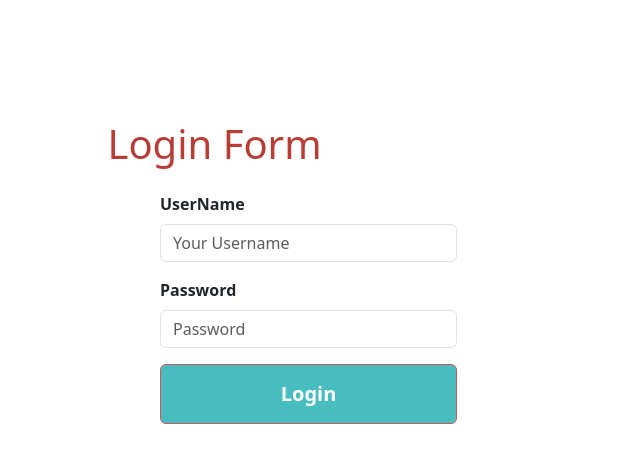
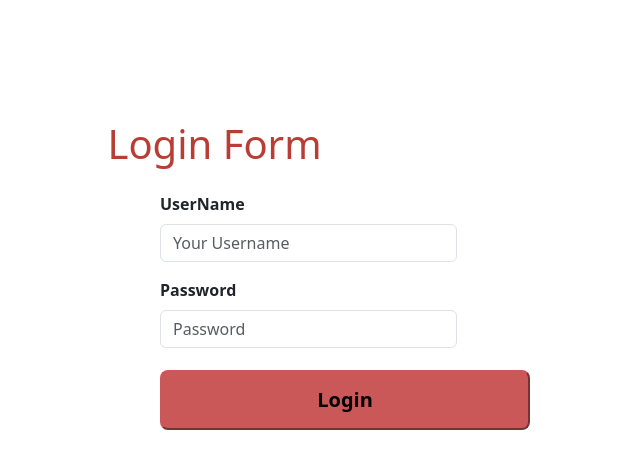
Before and after one commit to MariaSabu0206/LearningTask1, a React (Create React App) app: page /login in a window 1280 px wide. Shown: the top 468 px of the page, without its empty margins (430-1070 px from the left). Built offline with nearby package versions, Linux system fonts and the light colour scheme; no server answers.

Commit message:
made changes

```diff
--- a/src/App.js
+++ b/src/App.js
@@ -5,6 +5,7 @@ import Login from './Components/Login';
 import { UserContext, UserProvider } from './Components/UserContext';
 import ProtectedRoutes from './Components/ProtectedRoutes';
 import { useContext, useState } from 'react';
+import ToastProvider from './Components/ToastProvider';
 
 const AppContent = () => {
   const [isSidebarOpen, setIsSidebarOpen] = useState(true);
@@ -40,7 +41,9 @@ const AppContent = () => {
                 <Login />
               )
             } />
-          <Route path="/*" element={<ProtectedRoutes />} />
+
+               <Route path="/*" element={<ToastProvider><ProtectedRoutes /></ToastProvider>} />
+
         </Routes>
       </div>
     </>
@@ -51,9 +54,13 @@ function App() {
   return (
 
     <UserProvider>
-      <Router>
+
+        <Router>
+
            <AppContent />
-      </Router>
+
+        </Router>
+
     </UserProvider>
   );
 }
--- a/src/CSS/Login.css
+++ b/src/CSS/Login.css
@@ -24,7 +24,10 @@
 .loginbutton{
     background-color: rgb(203, 88, 88) !important;
     border-color: rgb(203, 88, 88) !important;
+    border-radius: 8px;
     height: 60px;
+    width: 370px;
+    margin: 6px 320px;
     font-size: 20px !important;
     font-weight: 700 !important;
 }
--- a/src/Components/Login.jsx
+++ b/src/Components/Login.jsx
@@ -1,6 +1,5 @@
 import React, { useState } from 'react';
 import Form from 'react-bootstrap/Form';
-import Button from 'react-bootstrap/Button';
 import { useNavigate } from 'react-router-dom';
 import axios from 'axios';
 import '../CSS/Login.css';
@@ -67,9 +66,9 @@ const Login = () => {
             />
           </Form.Group>
 
-          <Button className="loginbutton" type="submit">
+          <button className="loginbutton" type="submit">
             Login
-          </Button>
+          </button>
           {error && <div className="alert alert-danger">{error}</div>}
         </Form>
       </div>
--- a/src/Components/ProtectedRoutes.jsx
+++ b/src/Components/ProtectedRoutes.jsx
@@ -7,7 +7,6 @@ import Reports from './Reports';
 import Growth from './Growth'
 import NotFound from './NotFound';
 import { UserContext } from './UserContext';
-import ToastProvider from './ToastProvider';
 
 const ProtectedRoutes = () => {
 
@@ -19,7 +18,7 @@ const ProtectedRoutes = () => {
 
 
   return (
-    <ToastProvider>
+
     <Routes>
       <Route path="/dashboard" element={<Dashboard />} />
       <Route path="/users" element={<UserCrud />} />
@@ -28,7 +27,7 @@ const ProtectedRoutes = () => {
       <Route path="/growth" element={<Growth/>} />
       <Route path="*" element={<NotFound />} />
     </Routes>
-    </ToastProvider>
+
   );
 };
 
```
Also changed, not shown: src/Components/UserCrud.jsx (line endings or trailing spaces).
